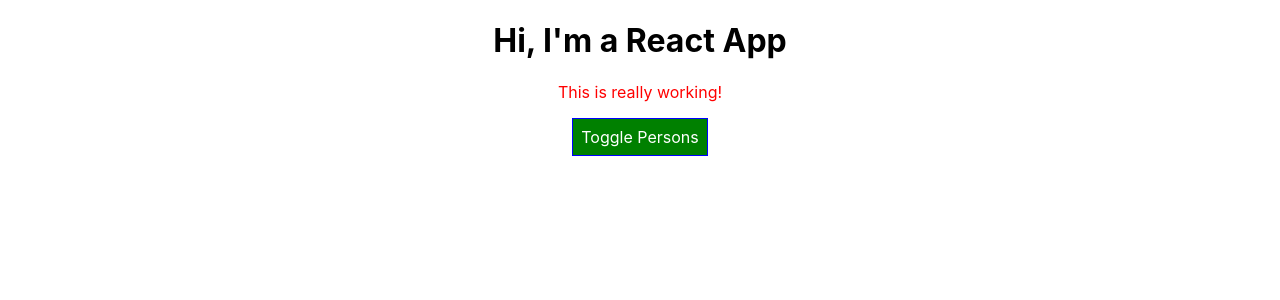
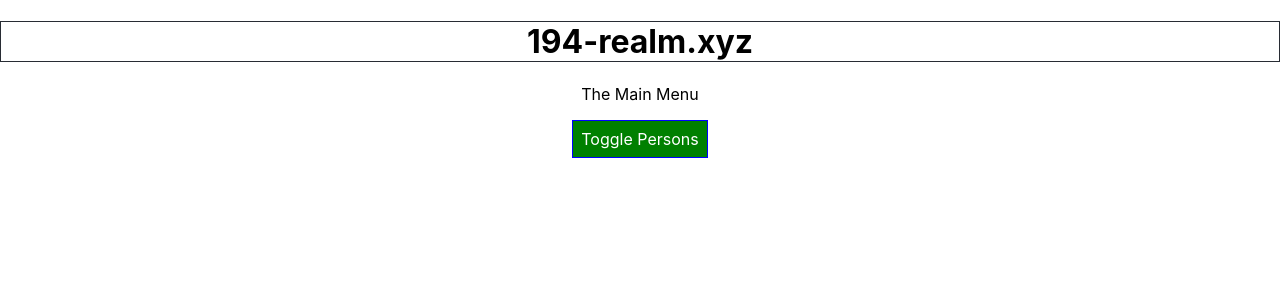
Before and after one commit to 194pp/194-realm, a React (Create React App) app: page / in a window 1280 px wide. Shown: the top 300 px of the page. Built offline with nearby package versions, Linux system fonts and the light colour scheme.

Commit message:
Restructuring in progress

```diff
--- a/src/App.js
+++ b/src/Containers/App.js
@@ -1,6 +1,21 @@
 import React, { Component } from 'react';
-import classes from './App.module.scss';
-import Person from './Person/Person';
+import styles from './App.module.scss';
+import Person from '../Components/Persons/Person/Person';
+import ErrorBoundary from "./ErrorBoundary/ErrorBoundary";
+
+const classLister = styleObject => (...classList) =>
+  classList.reduce((list, myClass) => {
+    let output = list;
+    if (styleObject[myClass]) {
+      if (list) output += ' '; // appends a space if list is not empty
+      output += styleObject[myClass];
+      //Above: append 'myClass' from styleObject to the list if it is defined
+    }
+    return output;
+  }, '');
+
+const classes = classLister(styles);
+// <div className={classes('App', 'bold', 'd-flex-c')}> USAGE
 
 class App extends Component {
   state = {
@@ -22,13 +37,9 @@ class App extends Component {
       ...this.state.persons[personIndex]
     };
 
-    //const person = Object.assign({}, this.state.persons[personIndex])
-
     person.name = event.target.value;
-
     const persons = [...this.state.persons];
     persons[personIndex] = person;
-
     this.setState( {persons: persons} );
   }
 
@@ -58,36 +69,38 @@ class App extends Component {
 
   render() {
     let persons = null;
+    let btnClass = [styles.button];
 
     if (this.state.showPersons) {
       persons = (
-        <div >
+        <div>
           {this.state.persons.map((person, index) => {
             return <Person
-              click={() => this.deletePersonHandler(index)}
-              name={person.name}
-              age={person.age}
-              key={person.id}
-              changed={(event) => this.nameChangedHandler(event, person.id)}/>
+                click={() => this.deletePersonHandler(index)}
+                name={person.name}
+                key={person.id}
+                age={person.age}
+                changed={(event) => this.nameChangedHandler(event, person.id)}/>
           })}
         </div>
       );
+      btnClass.push(styles.red);
     }
 
-    // let classes = [];
-    // if (this.state.persons.length <= 2) {
-    //   classes.push('red');
-    // }
-    // if (this.state.persons.length <= 1) {
-    //   classes.push('bold');
-    // }
+    let classes = [];
+    if (this.state.persons.length <= 2) {
+      classes.push(styles.red);
+    }
+    if (this.state.persons.length <= 1) {
+      classes.push(styles.bold);
+    }
 
     return (
-      <div className={classes.App}>
-        <h1>Hi, I'm a React App</h1>
-        <p className={classes.red}>This is really working!</p>
+      <div className={styles.App}>
+        <h1 className={styles.TestBorder}>194-realm.xyz</h1>
+        <p className={classes.join(' ')}>The Main Menu</p>
         <button
-          className={classes.button}
+          className={btnClass.join(' ')}
           onClick={this.togglePersonsHandler}>Toggle Persons</button>
         {persons}
       </div>
--- a/src/App.module.scss
+++ b/src/Containers/App.module.scss
@@ -3,15 +3,8 @@
 
 }
 
-.App-logo {
-  height: 40vmin;
-  pointer-events: none;
-}
-
-@media (prefers-reduced-motion: no-preference) {
-  .App-logo {
-    animation: App-logo-spin infinite 20s linear;
-  }
+.TestBorder {
+  border: #282c34 1px solid;
 }
 
 .App-header {
@@ -23,19 +16,6 @@
   justify-content: center;
   font-size: calc(10px + 2vmin);
   color: white;
-}
-
-.App-link {
-  color: #61dafb;
-}
-
-@keyframes App-logo-spin {
-  from {
-    transform: rotate(0deg);
-  }
-  to {
-    transform: rotate(360deg);
-  }
 }
 
 .red {
--- /dev/null
+++ b/src/Containers/ErrorBoundary/ErrorBoundary.js
@@ -0,0 +1,22 @@
+import React, { Component } from 'react';
+
+class  ErrorBoundary extends Component {
+  state = {
+    hasError: false,
+    errorMessage: ''
+  }
+
+  componentDidCatch(error, errorInfo) {
+    this.setState({hasError: true, errorMessage: Error});
+  }
+
+  render() {
+    if (this.state.hasError) {
+      return <h1>Something went wrong</h1>;
+    } else {
+      return this.props.children;
+    }
+  }
+}
+
+export default ErrorBoundary;
--- a/src/index.js
+++ b/src/index.js
@@ -1,7 +1,7 @@
 import React from 'react';
 import ReactDOM from 'react-dom';
 import './index.css';
-import App from './App';
+import App from './Containers/App';
 import reportWebVitals from './reportWebVitals';
 
 ReactDOM.render(
```
Also changed, not shown: src/Components/Persons/Person/Person.js (renamed from src/Person/Person.js, +4 -13 lines), src/Components/Persons/Persons.js (added, +12 -0 lines), src/Components/Cockpit/Cockpit.js (added), src/Components/Persons/Person/Person.module.scss (renamed from src/Person/Person.module.scss), src/Containers/App.css (renamed from src/App.css), 1 other file (tests, documents, lock files or other folders).
